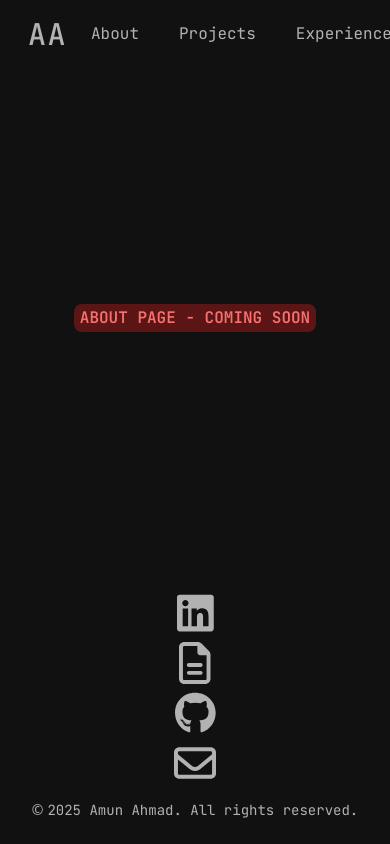
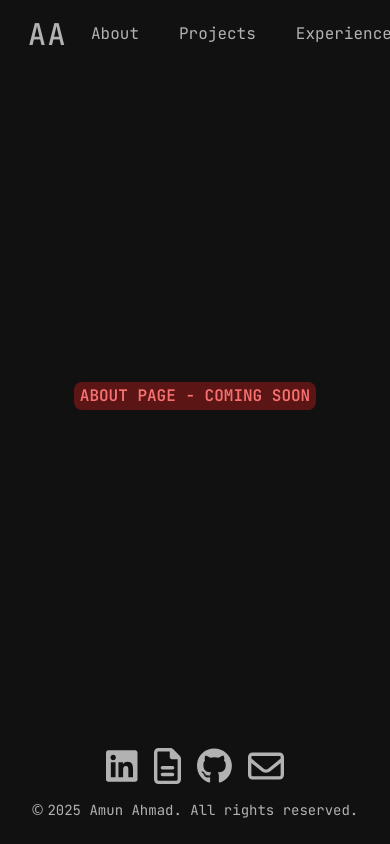
Before and after one commit to AADevelops/personal-portfolio, a React (Vite) app: page /about in a window 390 px wide. Shown: the top 844 px of the page. Built offline with nearby package versions, Linux system fonts and the light colour scheme; the HTML template or start-up script is replaced by a standard one.

Commit message:
Made footer responsive.

```diff
--- a/src/components/Footer.tsx
+++ b/src/components/Footer.tsx
@@ -6,7 +6,7 @@ import { faFileLines, faEnvelope } from "@fortawesome/free-regular-svg-icons";
 function Footer() {
   return (
     <footer className="bg-[#111111] text-[#B2B2B2] text-sm text-center py-6">
-      <div className="flex flex-col md:flex-row items-center justify-center space-y-2 md:space-y-0 md:space-x-6">
+      <div className="flex flex-row justify-center text-xs space-x-4 sm:space-y-0 sm:space-x-6">
         <a
           href="https://linkedin.com/in/amunahmad"
           target="_blank"
```
